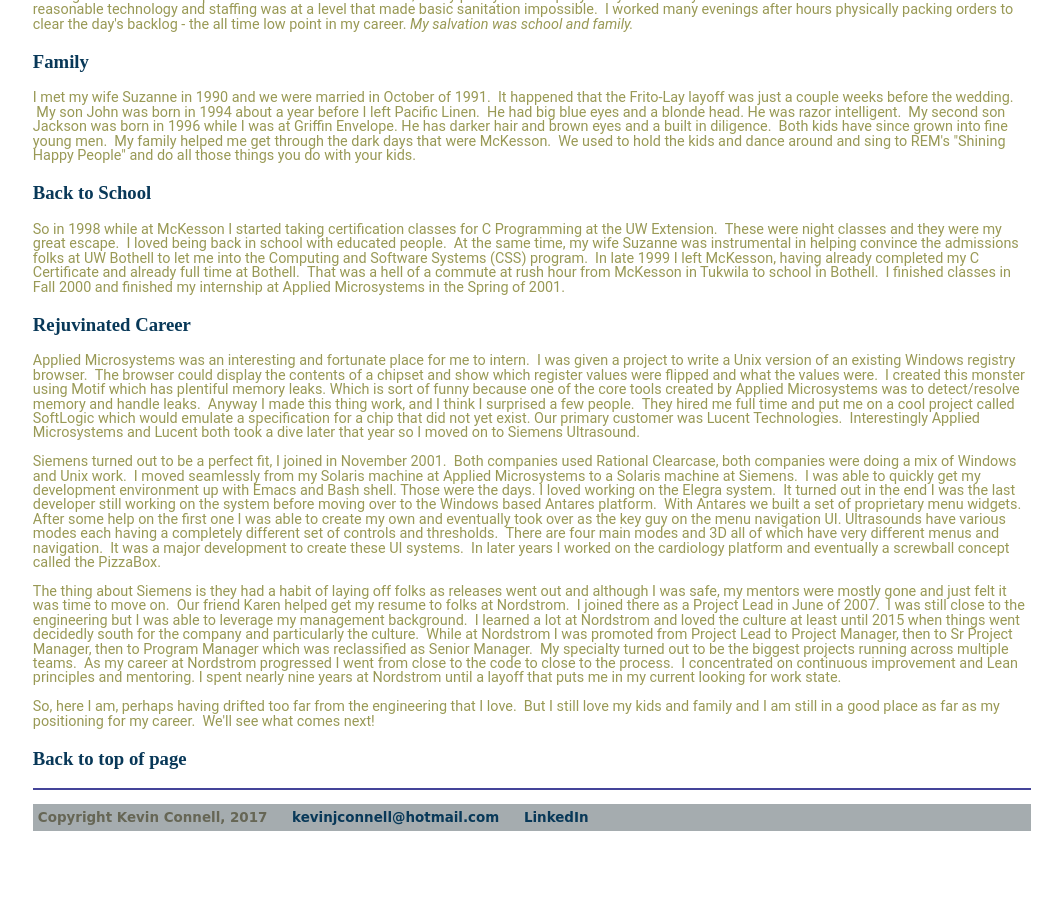
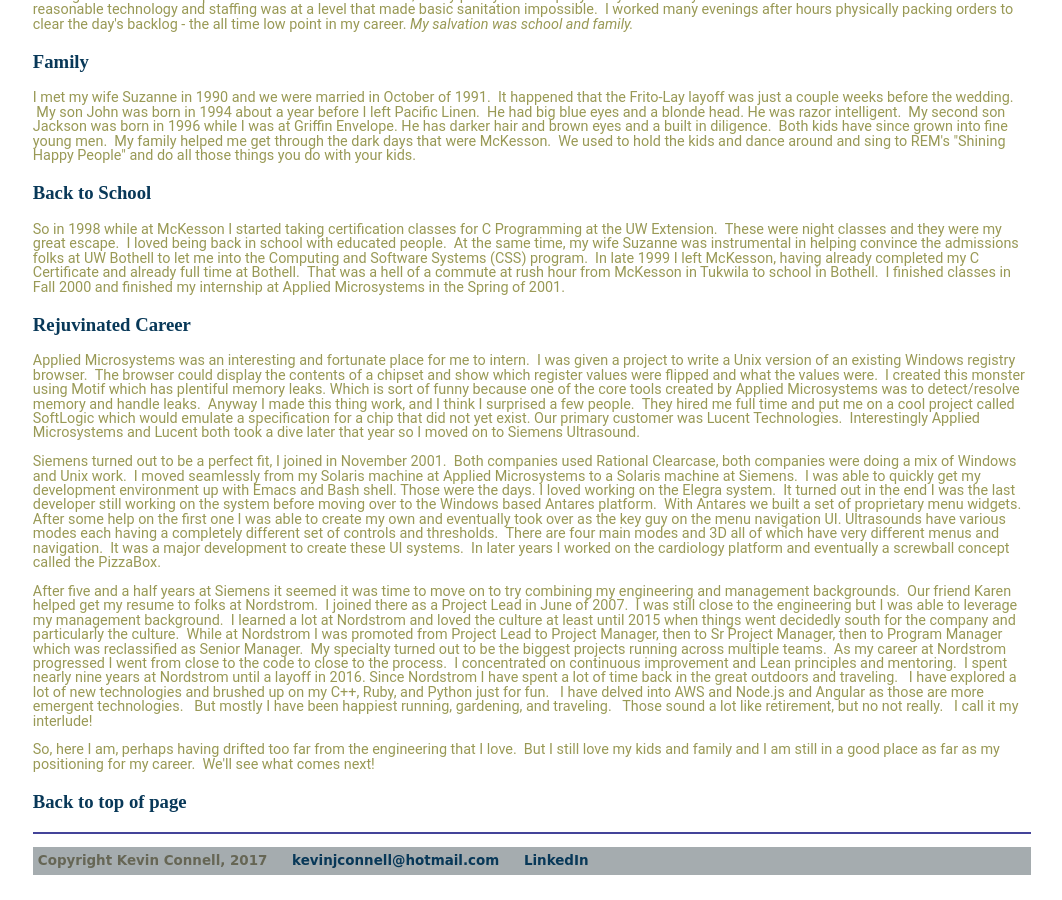
Before and after one commit to mo4dawg/mo4dawg.github.io, a Jekyll site: the page built from about/index.html, in a window 1280 px wide and 900 px high, scrolled down 1899 px. Shown: the whole window, without its empty margins (108-1170 px from the left). Built offline with Jekyll 4.4.1, drawn with Linux system fonts in a browser that asks for light colours; before the commit the page ends 2755 px from its top, so only the background shows below that.

Commit message:
Update index.html

```diff
--- a/about/index.html
+++ b/about/index.html
@@ -54,7 +54,9 @@
 	<h3 style="color:#88884f"><a href="https://mo4dawg.github.io/about/#top" name="Career">Rejuvinated Career</a></h3>
 	<p style="color:#999955">Applied Microsystems was an interesting and fortunate place for me to intern. &nbsp;I was given a project to write a Unix version of an existing Windows registry browser. &nbsp;The browser could display the contents of a chipset and show which register values were flipped and what the values were. &nbsp;I created this monster using Motif which has plentiful memory leaks.  Which is sort of funny because one of the core tools created by Applied Microsystems was to detect/resolve memory and handle leaks.&nbsp; Anyway I made this thing work, and I think I surprised a few people. &nbsp;They hired me full time and put me on a cool project called SoftLogic which would emulate a specification for a chip that did not yet exist.  Our primary customer was Lucent Technologies. &nbsp;Interestingly Applied Microsystems and Lucent both took a dive later that year so I moved on to Siemens Ultrasound.</p>
 	<p style="color:#999955">Siemens turned out to be a perfect fit, I joined in November 2001. &nbsp;Both companies used Rational Clearcase, both companies were doing a mix of Windows and Unix work. &nbsp;I moved seamlessly from my Solaris machine at Applied Microsystems to a Solaris machine at Siemens. &nbsp;I was able to quickly get my development environment up with Emacs and Bash shell.  Those were the days.  I loved working on the Elegra system. &nbsp;It turned out in the end I was the last developer still working on the system before moving over to the Windows based Antares platform. &nbsp;With Antares we built a set of proprietary menu widgets.  After some help on the first one I was able to create my own and eventually took over as the key guy on the menu navigation UI.  Ultrasounds have various modes each having a completely different set of controls and thresholds. &nbsp;There are four main modes and 3D all of which have very different menus and navigation. &nbsp;It was a major development to create these UI systems. &nbsp;In later years I worked on the cardiology platform and eventually a screwball concept called the PizzaBox. </p>
-	<p style="color:#999955"> The thing about Siemens is they had a habit of laying off folks as releases went out and although I was safe, my mentors were mostly gone and just felt it was time to move on. &nbsp;Our friend Karen helped get my resume to folks at Nordstrom. &nbsp;I joined there as a Project Lead in June of 2007. &nbsp;I was still close to the engineering but I was able to leverage my management background. &nbsp;I learned a lot at Nordstrom and loved the culture at least until 2015 when things went decidedly south for the company and particularly the culture. &nbsp;While at Nordstrom I was promoted from Project Lead to Project Manager, then to Sr Project Manager, then to Program Manager which was reclassified as Senior Manager. &nbsp;My specialty turned out to be the biggest projects running across multiple teams.  &nbsp;As my career at Nordstrom progressed I went from close to the code to close to the process. &nbsp;I concentrated on continuous improvement and Lean principles and mentoring. I spent nearly nine years at Nordstrom until a layoff that puts me in my current looking for work state. </p>
+	<p style="color:#999955"> After five and a half years at Siemens it seemed it was time to move on to try combining my engineering and management backgrounds. &nbsp;Our friend Karen helped get my resume to folks at Nordstrom. &nbsp;I joined there as a Project Lead in June of 2007. &nbsp;I was still close to the engineering but I was able to leverage my management background. &nbsp;I learned a lot at Nordstrom and loved the culture at least until 2015 when things went decidedly south for the company and particularly the culture. &nbsp;While at Nordstrom I was promoted from Project Lead to Project Manager, then to Sr Project Manager, then to Program Manager which was reclassified as Senior Manager. &nbsp;My specialty turned out to be the biggest projects running across multiple teams.  &nbsp;As my career at Nordstrom progressed I went from close to the code to close to the process. &nbsp;I concentrated on continuous improvement and Lean principles and mentoring.  &nbsp;I spent nearly nine years at Nordstrom until a layoff in 2016.
+
+Since Nordstrom I have spent a lot of time back in the great outdoors and traveling.  &nbsp; I have explored a lot of new technologies and brushed up on my C++, Ruby, and Python just for fun.  &nbsp; I have delved into AWS and Node.js and Angular as those are more emergent technologies.  &nbsp; But mostly I have been happiest running, gardening, and traveling.  &nbsp; Those sound a lot like retirement, but no not really.  &nbsp; I call it my interlude! </p>
 	<p style="color:#999955">So, here I am, perhaps having drifted too far from the engineering that I love.  &nbsp;But I still love my kids and family and I am still in a good place as far as my positioning for my career. &nbsp;We'll see what comes next!</p>
 	<h3 style="color:#88884f"><a href="https://mo4dawg.github.io/about/#top">Back to top of page</a></h3>
     </div>
```
